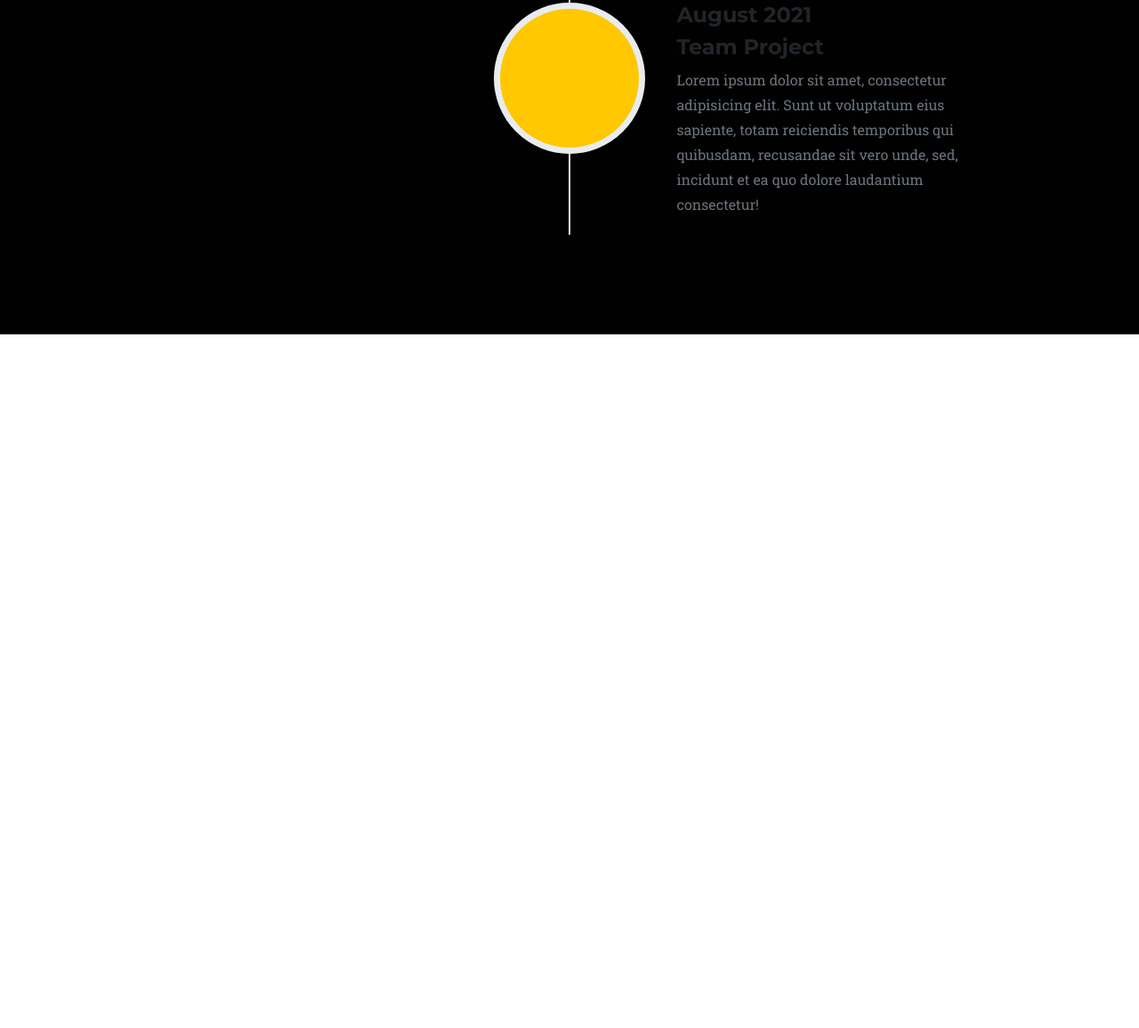
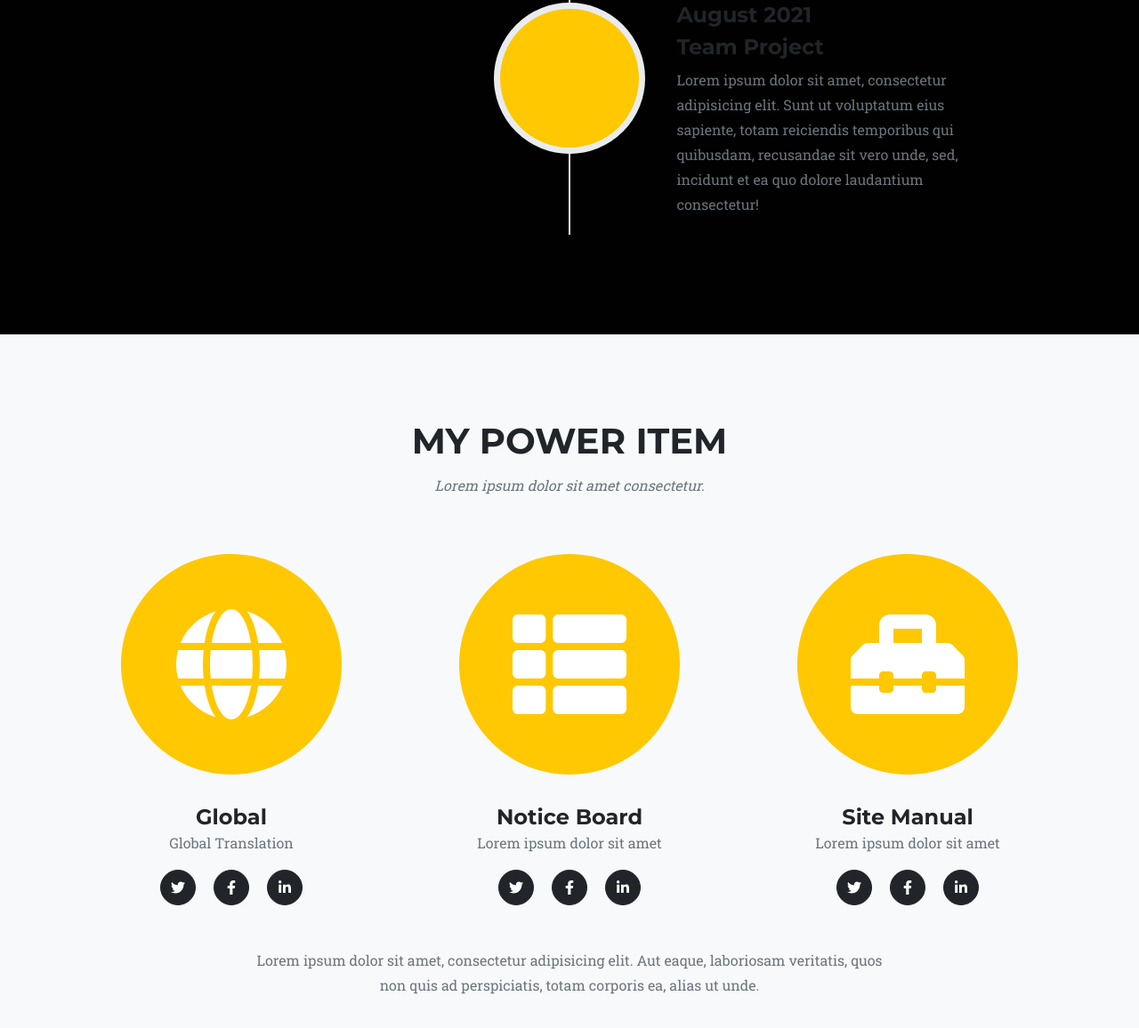
Before and after one commit to Jaehun92/jaehun92.github.io, a plain HTML site: page index.html in a window 1280 px wide. Shown: the part 3453-4609 px from the top of the page at 89% size. Before the commit the page ends 3829 px from the top, so only its background shows below. Drawn offline with nearby package versions, Linux system fonts and the light colour scheme; a script that the page names is missing.

Commit message:
Update index.html

```diff
--- a/index.html
+++ b/index.html
@@ -183,6 +183,59 @@
                 </ul>
             </div>
         </section>
+         <!-- item-->
+        <section class="page-section bg-light" id="team">
+            <div class="container">
+                <div class="text-center">
+                    <h2 class="section-heading text-uppercase">My power Item</h2>
+                    <h3 class="section-subheading text-muted">Lorem ipsum dolor sit amet consectetur.</h3>
+                </div>
+                <div class="row">
+                    <div class="col-lg-4">
+                        <div class="team-member">
+                            <span class="fa-stack fa-8x">
+                            <i class="fas fa-circle fa-stack-2x text-primary"></i>
+                            <i class="fas fa-globe fa-stack-1x fa-inverse"></i>
+                            </span>
+                            <h4>Global</h4>
+                            <p class="text-muted">Global Translation</p>
+                            <a class="btn btn-dark btn-social mx-2" href="#!"><i class="fab fa-twitter"></i></a>
+                            <a class="btn btn-dark btn-social mx-2" href="#!"><i class="fab fa-facebook-f"></i></a>
+                            <a class="btn btn-dark btn-social mx-2" href="#!"><i class="fab fa-linkedin-in"></i></a>
+                        </div>
+                    </div>
+                    <div class="col-lg-4">
+                        <div class="team-member">
+                            <span class="fa-stack fa-8x">
+                            <i class="fas fa-circle fa-stack-2x text-primary"></i>
+                            <i class="fas fa-th-list fa-stack-1x fa-inverse"></i>
+                            </span>
+                            <h4>Notice Board</h4>
+                            <p class="text-muted">Lorem ipsum dolor sit amet</p>
+                            <a class="btn btn-dark btn-social mx-2" href="#!"><i class="fab fa-twitter"></i></a>
+                            <a class="btn btn-dark btn-social mx-2" href="#!"><i class="fab fa-facebook-f"></i></a>
+                            <a class="btn btn-dark btn-social mx-2" href="#!"><i class="fab fa-linkedin-in"></i></a>
+                        </div>
+                    </div>
+                    <div class="col-lg-4">
+                        <div class="team-member">
+                            <span class="fa-stack fa-8x">
+                            <i class="fas fa-circle fa-stack-2x text-primary"></i>
+                            <i class="fas fa-toolbox fa-stack-1x fa-inverse"></i>
+                            </span>
+                            <h4>Site Manual</h4>
+                            <p class="text-muted">Lorem ipsum dolor sit amet</p>
+                            <a class="btn btn-dark btn-social mx-2" href="#!"><i class="fab fa-twitter"></i></a>
+                            <a class="btn btn-dark btn-social mx-2" href="#!"><i class="fab fa-facebook-f"></i></a>
+                            <a class="btn btn-dark btn-social mx-2" href="#!"><i class="fab fa-linkedin-in"></i></a>
+                        </div>
+                    </div>
+                </div>
+                <div class="row">
+                    <div class="col-lg-8 mx-auto text-center"><p class="large text-muted">Lorem ipsum dolor sit amet, consectetur adipisicing elit. Aut eaque, laboriosam veritatis, quos non quis ad perspiciatis, totam corporis ea, alias ut unde.</p></div>
+                </div>
+            </div>
+        </section>
         <!-- Bootstrap core JS-->
         <script src="https://cdn.jsdelivr.net/npm/bootstrap@5.1.0/dist/js/bootstrap.bundle.min.js"></script>
         <!-- Core theme JS-->
```
